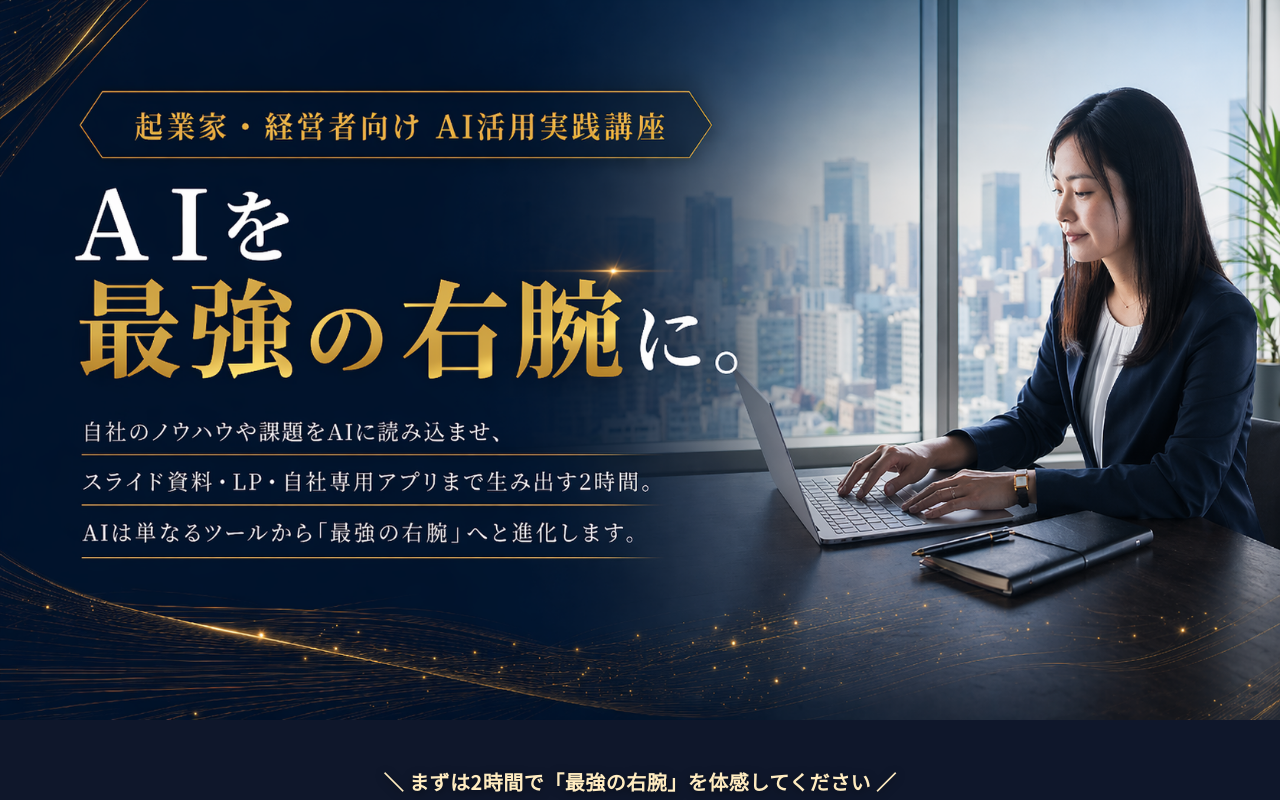
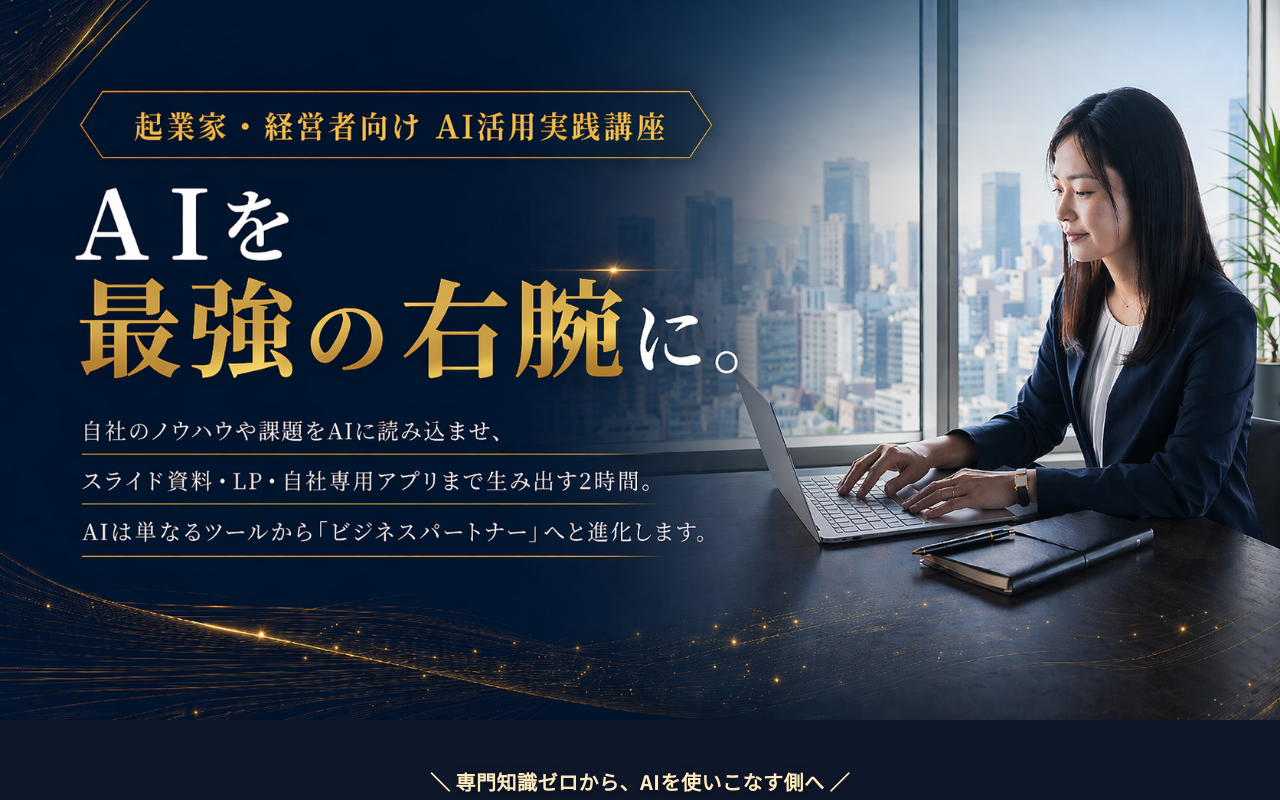
Before and after one commit to makikatsume0503-source/entrepreneur-ai-seminar, a React (Vite) app: page /#/ in a window 1280 px wide. Shown: the top 800 px of the page. Built offline with nearby package versions, Linux system fonts and the light colour scheme.

Commit message:
Update CTA push phrase text

```diff
--- a/src/components/Hero.tsx
+++ b/src/components/Hero.tsx
@@ -29,7 +29,7 @@
                     className="mb-4"
                 >
                     <p className="text-[#FFECC0] font-bold text-lg md:text-xl tracking-wide drop-shadow-[0_2px_4px_rgba(0,0,0,0.5)]">
-                        ＼ まずは2時間で「最強の右腕」を体感してください ／
+                        ＼ 専門知識ゼロから、AIを使いこなす側へ ／
                     </p>
                 </motion.div>
 
```
Also changed, not shown: public/assets/hero-pc.png, public/assets/hero-sp.png.
